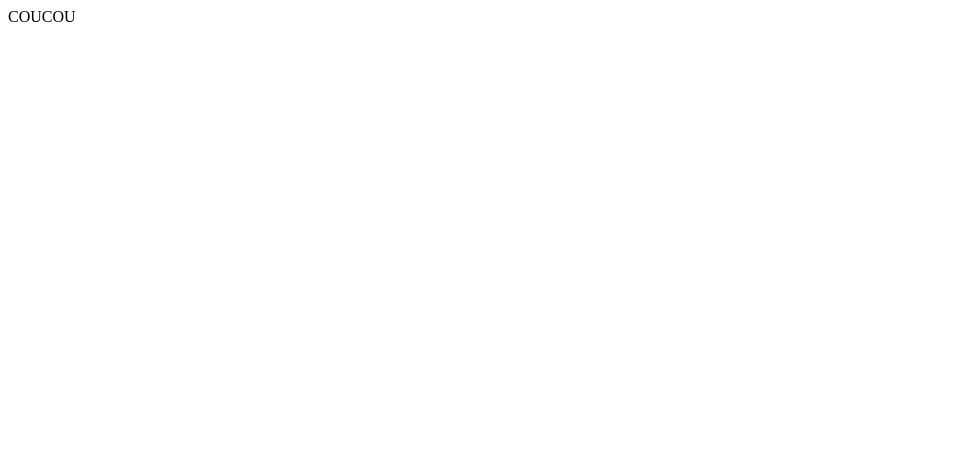
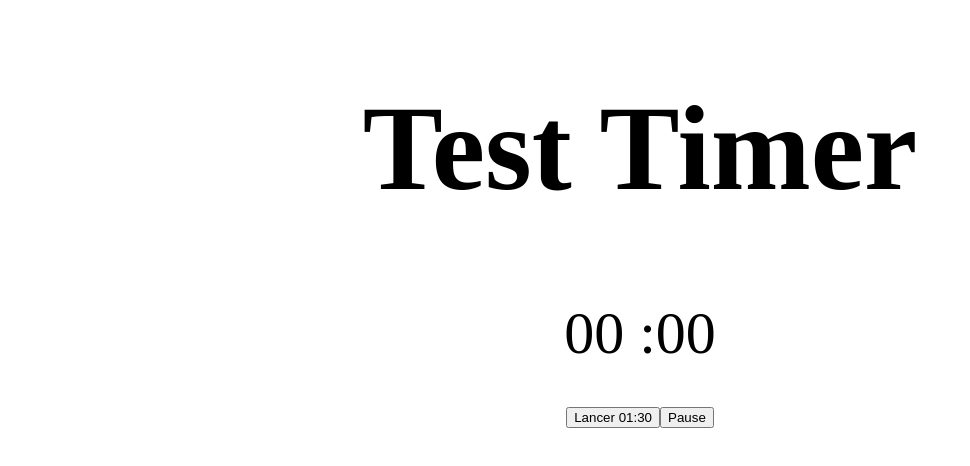
Before and after one commit to Pcauderlier/fit-timer, a React (Create React App) app: page / in a window 1280 px wide. Shown: the top 466 px of the page, without its empty margins (0-970 px from the left). Built offline with nearby package versions, Linux system fonts and the light colour scheme.

Commit message:
Timer fonctionelle avec un prime le bouton pause !

```diff
--- a/src/components/App.js
+++ b/src/components/App.js
@@ -6,6 +6,7 @@ function App() {
   return (
     <div>
       <Timer/>
+
     </div>
   );
 }
--- a/src/components/Timer.js
+++ b/src/components/Timer.js
@@ -1,7 +1,66 @@
+import { useEffect, useRef, useState } from 'react';
+import '../styles/Timer.css'
+
+
 
 function Timer(){
+
+
+    const [minute , updateMinute] = useState(0);
+    const [seconde , updateSeconde] = useState(0);
+    const [isTimerOn , updateIsTimerOn] = useState(false)
+    const [isPaused , updateisPaused] = useState(false)
+
+
+    function timerRun(){
+        if (isTimerOn){
+            if (seconde === 0){
+                if (minute === 0){
+                    return updateIsTimerOn(false)
+                }
+                else{
+                    updateMinute(()=>minute-1)
+                    updateSeconde(59)
+                }
+            }
+            else{
+                updateSeconde(()=>seconde -1)
+            }
+        }
+    }
+    function setTimer(m,s){
+        updateIsTimerOn(true)
+        updateMinute(m);
+        updateSeconde(s)
+    }
+    function timerPause(){
+        updateisPaused(()=> !isPaused);
+        updateIsTimerOn(()=> !isTimerOn)
+    }
+    useEffect(()=>{
+        let timer = setTimeout(()=>{
+            timerRun()},
+            1000
+        );
+        return ()=> clearTimeout(timer)
+    },
+    [minute,seconde,isPaused]
+    )
+
+
     return (
-        <div>COUCOU</div>
+        <div className="timer-box">
+            <h1>
+                Test Timer
+            </h1>
+            <div>
+                {minute < 10 ? `0${minute}` : minute.toString()} :
+                {seconde < 10 ? `0${seconde}` : seconde.toString()}
+            </div>
+            <button onClick={()=> setTimer(1,30) }>Lancer 01:30 </button>
+            <button onClick={()=> timerPause() }>Pause</button>
+
+        </div>
     )
 }
 export default Timer
--- /dev/null
+++ b/src/styles/Timer.css
@@ -0,0 +1,5 @@
+.timer-box
+{
+    font-size: 60px;
+    text-align: center;
+}
```
Also changed, not shown: src/components/test.js (added, +34 -0 lines).
